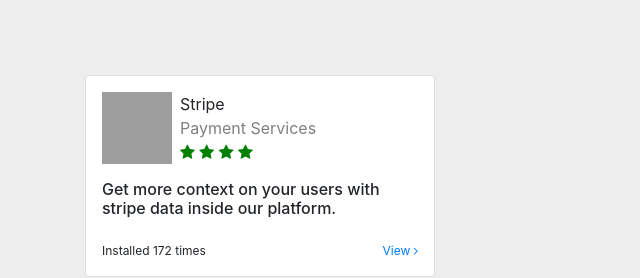
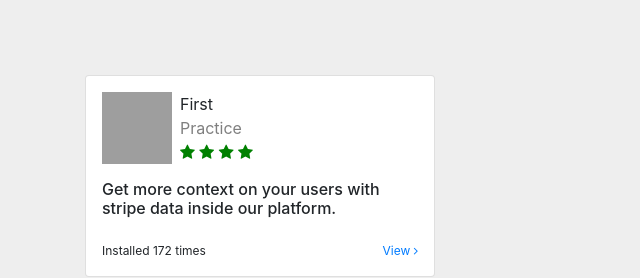
Before and after one commit to Inazumaboys/newbie, a plain HTML site: page index.html in a window 1280 px wide. Shown: the full height of the page, 0-640 px from the left. Drawn offline with nearby package versions, Linux system fonts and the light colour scheme; grey boxes are pictures that could not be loaded.

Commit message:
first practice

```diff
--- a/index.html
+++ b/index.html
@@ -36,7 +36,7 @@
                     <div class="d-flex flex-row mb-3">
                         <img src="https://i.imgur.com/ccMhxvC.png" width="70" />
                         <div class="d-flex flex-column ml-2">
-                            <span>Stripe</span><span class="text-black-50">Payment Services</span>
+                            <span>First</span><span class="text-black-50">Practice</span>
                             <span class="ratings">
                                 <i class="fa fa-star"></i>
                                 <i class="fa fa-star"></i>
```
